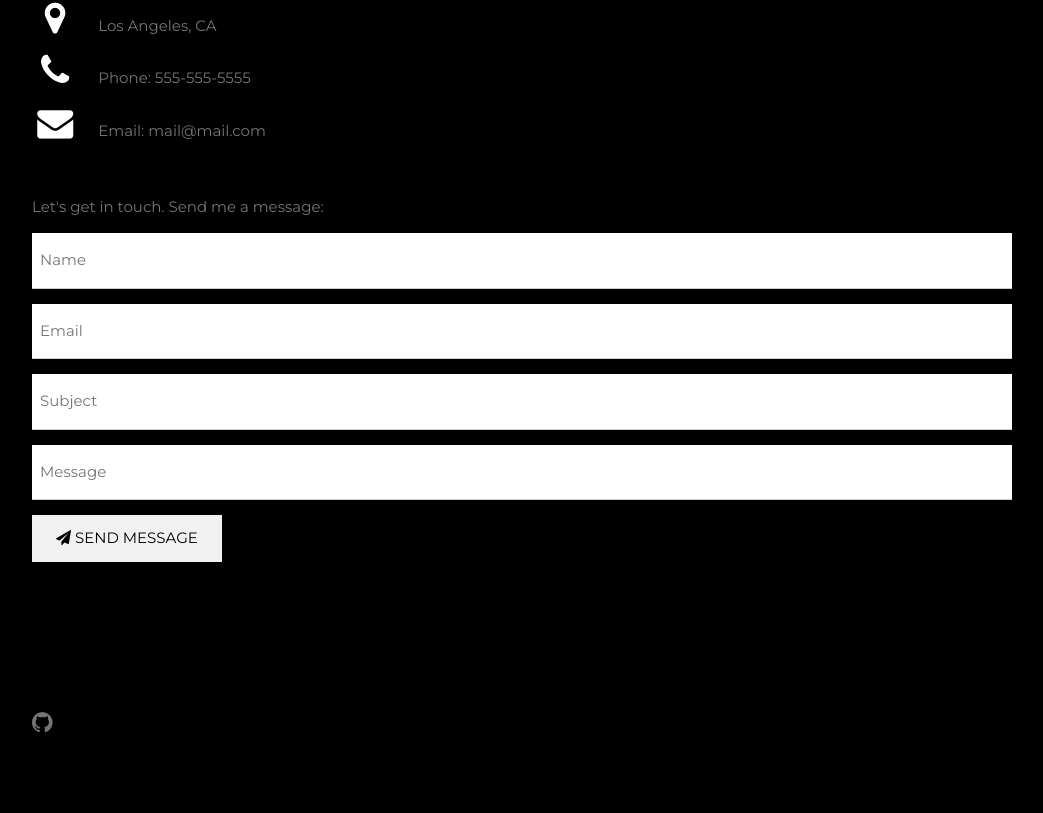
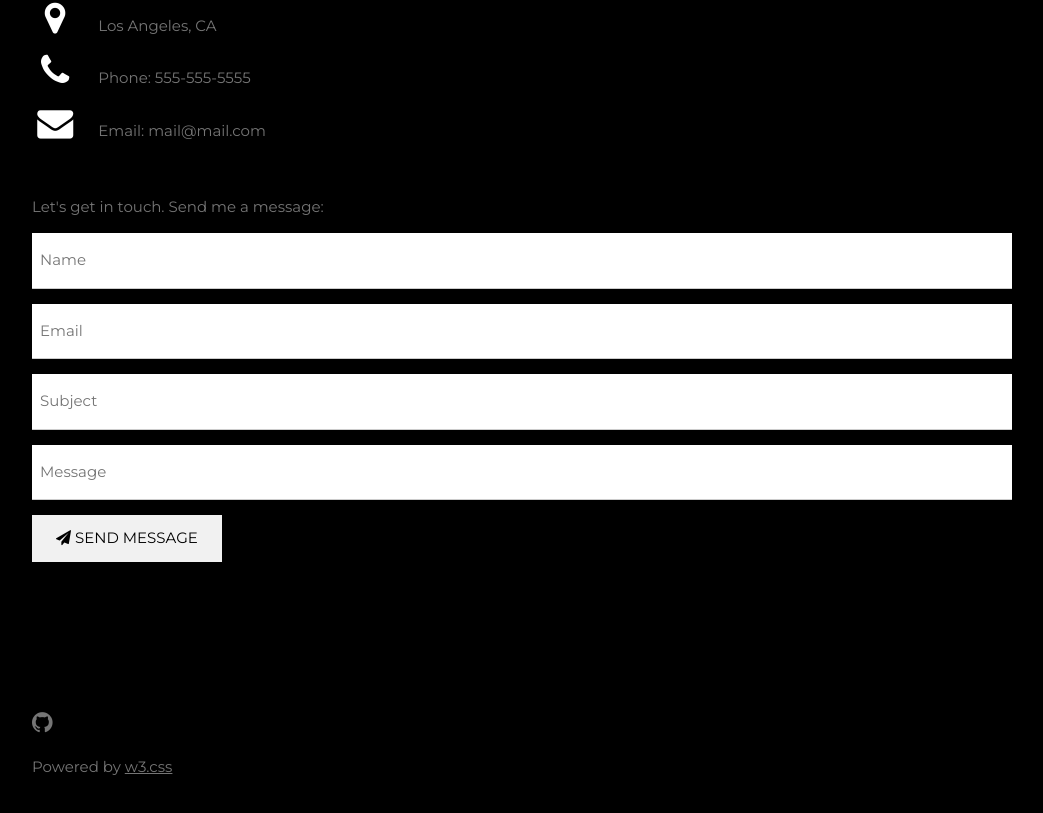
Before and after one commit to RoshRoslin/personal-portfolio-project, a plain HTML site: page index.html in a window 1280 px wide. Shown: the part 1974-2787 px from the top of the page, without its empty margins (163-1206 px from the left). Drawn offline with nearby package versions, Linux system fonts and the light colour scheme.

Commit message:
updated index

```diff
--- a/index.html
+++ b/index.html
@@ -11,7 +11,8 @@
       body, h1,h2,h3,h4,h5,h6 {font-family: "Montserrat", sans-serif}
       .w3-row-padding img {margin-bottom: 12px}
       /* Set the width of the sidebar to 120px */
-      .w3-sidebar {width: 90px;background: #222;}
+      .w3-sidebar {width: 90px;
+        background: #222;}
       /* Add a left margin to the "page content" that matches the width of the sidebar (120px) */
       #main {margin-left: 90px}
       /* Remove margins from "page content" on small screens */
@@ -131,6 +132,7 @@
       <a href = "https://github.com/RoshRoslin" id="profile-link" target="_blank">
         <i class="fa fa-github w3-hover-opacity"></i>
       </a>
+      <p class="w3-medium">Powered by <a href="https://www.w3schools.com/w3css/default.asp" target="_blank" class="w3-hover-text-green">w3.css</a></p>
 
     </footer>
 
```
